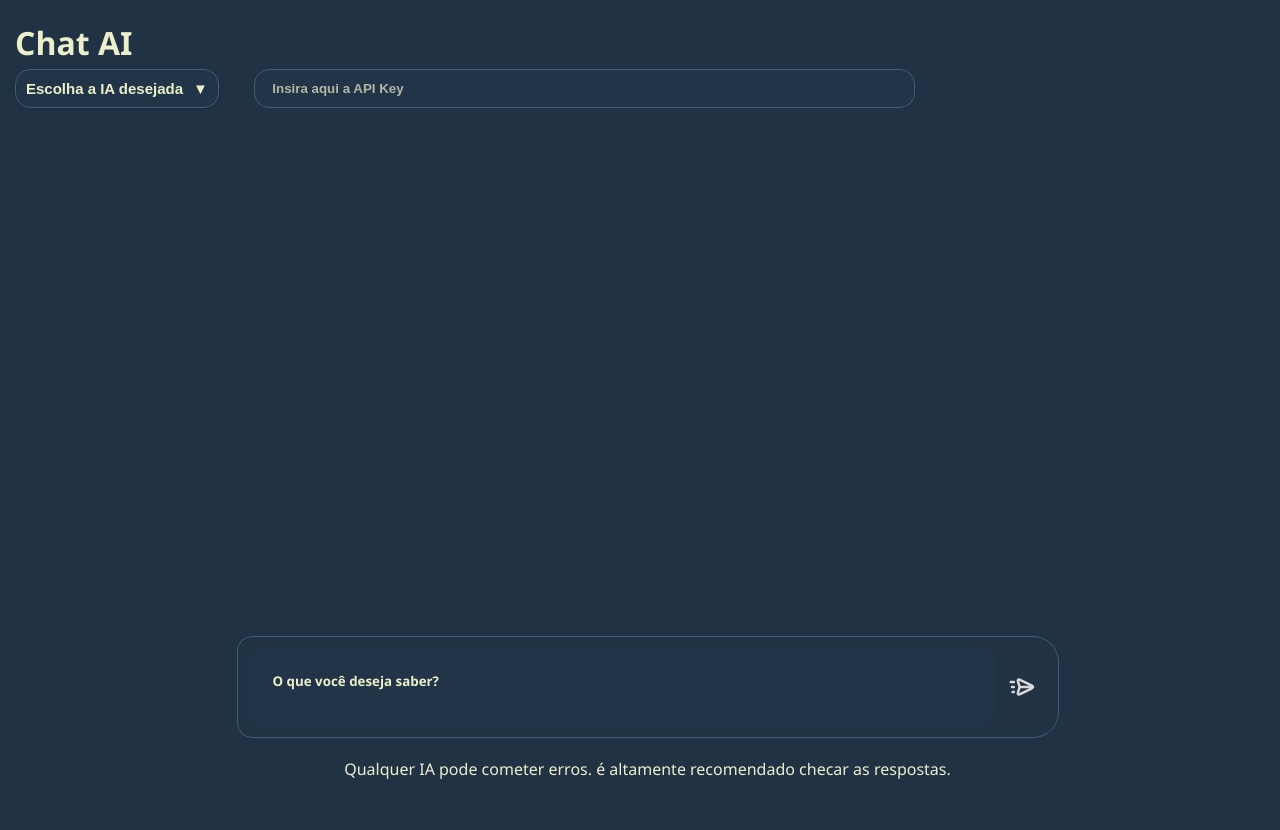
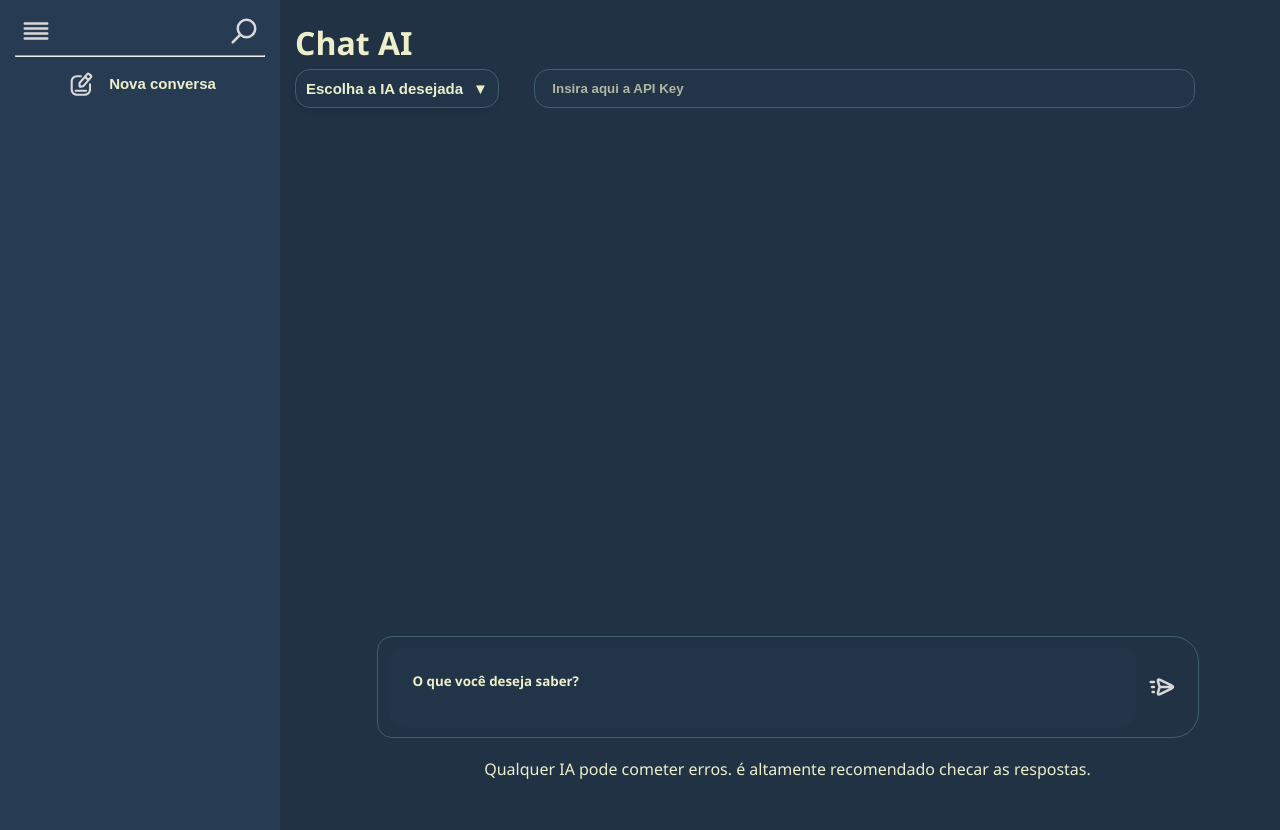
Before and after one commit to KarolSalvador/JS-Ai-Project, a plain HTML site: page index.html in a window 1280 px wide. Before the commit the page ends 800 px from the top, so only its background shows below. Drawn offline with Linux system fonts and the light colour scheme.

Commit message:
exibe sidebar

```diff
--- a/index.html
+++ b/index.html
@@ -7,7 +7,7 @@
     <link rel="stylesheet" href="style.css" />
   </head>
   <body>
-    <!-- <aside class="sidebar">
+    <aside class="sidebar">
       <nav class="nav-side">
         <div class="sidebar-head">
           <button id="menu_btn">
@@ -40,7 +40,7 @@
           </ul>
         </div>
       </nav>
-    </aside> -->
+    </aside>
 
     <div class="chat-container">
       <header>
```
